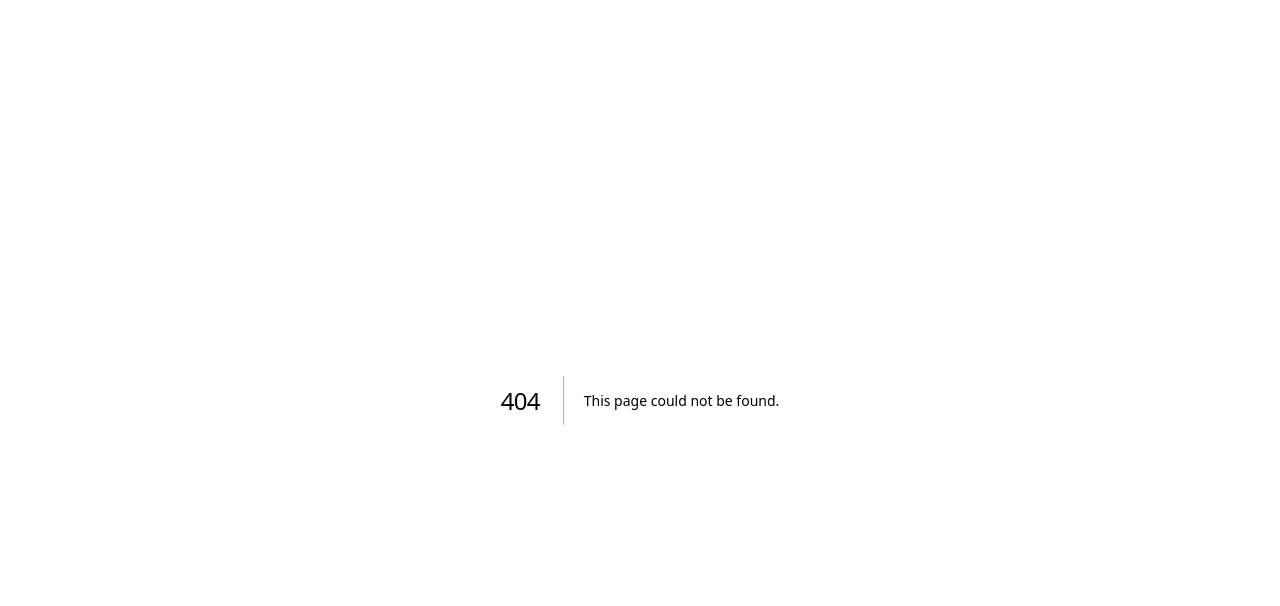
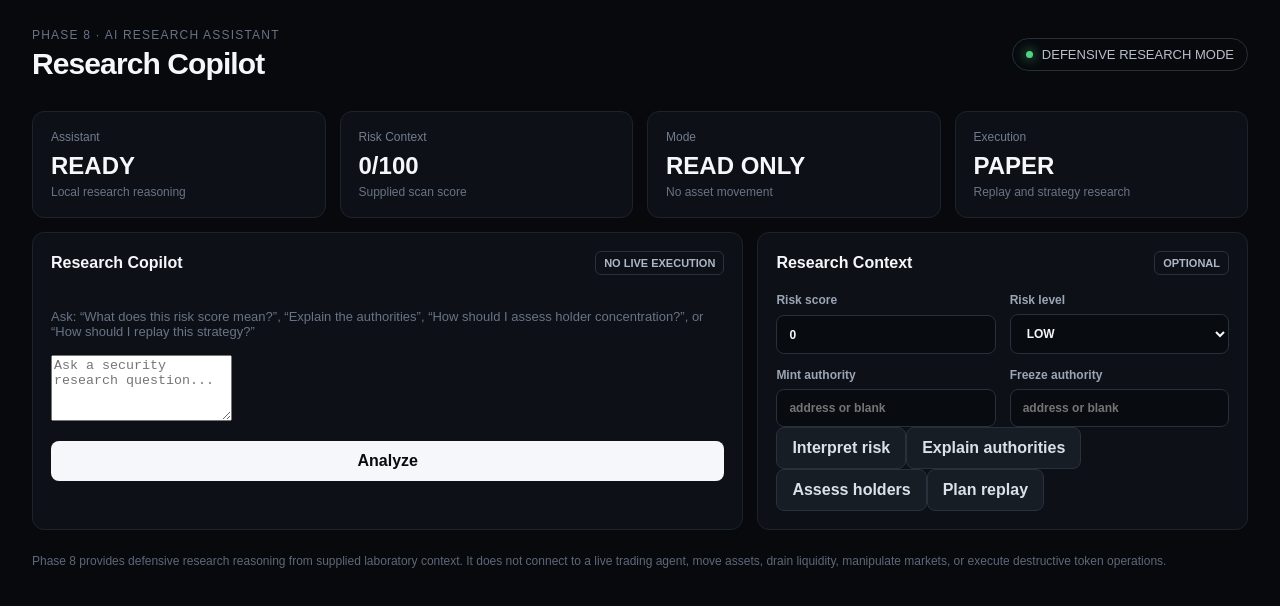
Before and after one commit to RichbloodTech001/Rug-Pull-Lab, a Next.js app: page /ai-research in a window 1280 px wide. Before the commit this address had no page. Shown: the top 606 px of the page. Built offline with nearby package versions, Linux system fonts and the light colour scheme.

Commit message:
feat: add Phase 8 AI research assistant UI

```diff
--- /dev/null
+++ b/app/ai-research/page.tsx
@@ -0,0 +1,54 @@
+"use client";
+
+import { useMemo, useState } from "react";
+import { analyzeResearchQuestion, ResearchContext } from "@/lib/ai-research";
+
+type Message = { role: "user" | "assistant"; text: string };
+
+export default function AIResearchPage() {
+  const [question, setQuestion] = useState("");
+  const [score, setScore] = useState("0");
+  const [level, setLevel] = useState("LOW");
+  const [mintAuthority, setMintAuthority] = useState("");
+  const [freezeAuthority, setFreezeAuthority] = useState("");
+  const [messages, setMessages] = useState<Message[]>([]);
+  const [error, setError] = useState("");
+
+  const context: ResearchContext = useMemo(() => ({
+    riskScore: Number(score) || 0,
+    riskLevel: level,
+    token: { mintAuthority: mintAuthority || null, freezeAuthority: freezeAuthority || null }
+  }), [score, level, mintAuthority, freezeAuthority]);
+
+  function ask(text = question) {
+    try {
+      const answer = analyzeResearchQuestion(text, context);
+      setMessages((current) => [...current, { role: "user", text }, { role: "assistant", text: `${answer.answer}\n\nRecommended research:\n• ${answer.actions.join("\n• ")}\n\n${answer.safety}` }]);
+      setQuestion("");
+      setError("");
+    } catch (e) { setError(e instanceof Error ? e.message : "Research request rejected."); }
+  }
+
+  return <main className="main">
+    <div className="topbar"><div><div className="eyebrow">Phase 8 · AI Research Assistant</div><h1>Research Copilot</h1></div><div className="status"><span className="dot" /> DEFENSIVE RESEARCH MODE</div></div>
+    <section className="grid">
+      <div className="card"><div className="metric-label">Assistant</div><div className="metric">READY</div><div className="metric-note">Local research reasoning</div></div>
+      <div className="card"><div className="metric-label">Risk Context</div><div className="metric">{score}/100</div><div className="metric-note">Supplied scan score</div></div>
+      <div className="card"><div className="metric-label">Mode</div><div className="metric">READ ONLY</div><div className="metric-note">No asset movement</div></div>
+      <div className="card"><div className="metric-label">Execution</div><div className="metric">PAPER</div><div className="metric-note">Replay and strategy research</div></div>
+    </section>
+
+    <section className="workspace ai-layout">
+      <div className="card"><div className="card-title"><span>Research Copilot</span><span className="badge">NO LIVE EXECUTION</span></div>
+        <div className="ai-chat">{messages.length === 0 ? <div className="empty-state">Ask: “What does this risk score mean?”, “Explain the authorities”, “How should I assess holder concentration?”, or “How should I replay this strategy?”</div> : messages.map((message, i) => <div className={`ai-message ${message.role}`} key={`${message.role}-${i}`}><strong>{message.role === "user" ? "You" : "Copilot"}</strong><div>{message.text}</div></div>)}</div>
+        <div className="ai-input"><textarea value={question} onChange={(e) => setQuestion(e.target.value)} placeholder="Ask a security research question..." rows={4} /><button className="primary-button" onClick={() => ask()}>Analyze</button></div>
+        {error && <div className="error-box">{error}</div>}
+      </div>
+      <div className="card"><div className="card-title"><span>Research Context</span><span className="badge">OPTIONAL</span></div>
+        <div className="form-grid"><label>Risk score<input type="number" min="0" max="100" value={score} onChange={(e) => setScore(e.target.value)} /></label><label>Risk level<select value={level} onChange={(e) => setLevel(e.target.value)}><option>LOW</option><option>MODERATE</option><option>HIGH</option><option>CRITICAL</option></select></label><label>Mint authority<input value={mintAuthority} onChange={(e) => setMintAuthority(e.target.value)} placeholder="address or blank" /></label><label>Freeze authority<input value={freezeAuthority} onChange={(e) => setFreezeAuthority(e.target.value)} placeholder="address or blank" /></label></div>
+        <div className="suggestions"><button className="secondary" onClick={() => ask("What does this risk score mean?")}>Interpret risk</button><button className="secondary" onClick={() => ask("Explain the authorities")}>Explain authorities</button><button className="secondary" onClick={() => ask("How should I assess holder concentration?")}>Assess holders</button><button className="secondary" onClick={() => ask("How should I replay this strategy?")}>Plan replay</button></div>
+      </div>
+    </section>
+    <p className="footer-note">Phase 8 provides defensive research reasoning from supplied laboratory context. It does not connect to a live trading agent, move assets, drain liquidity, manipulate markets, or execute destructive token operations.</p>
+  </main>;
+}
```
